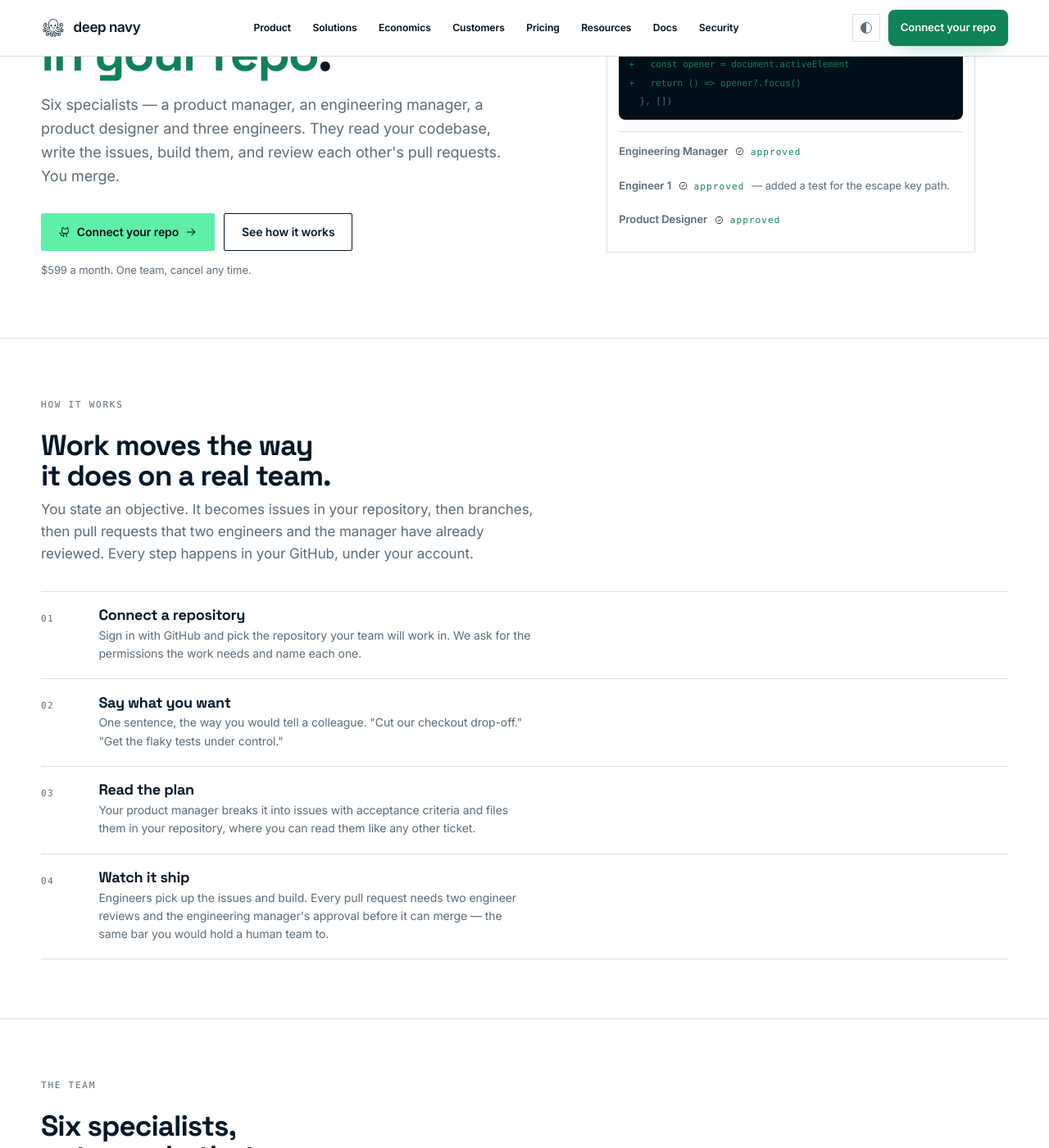
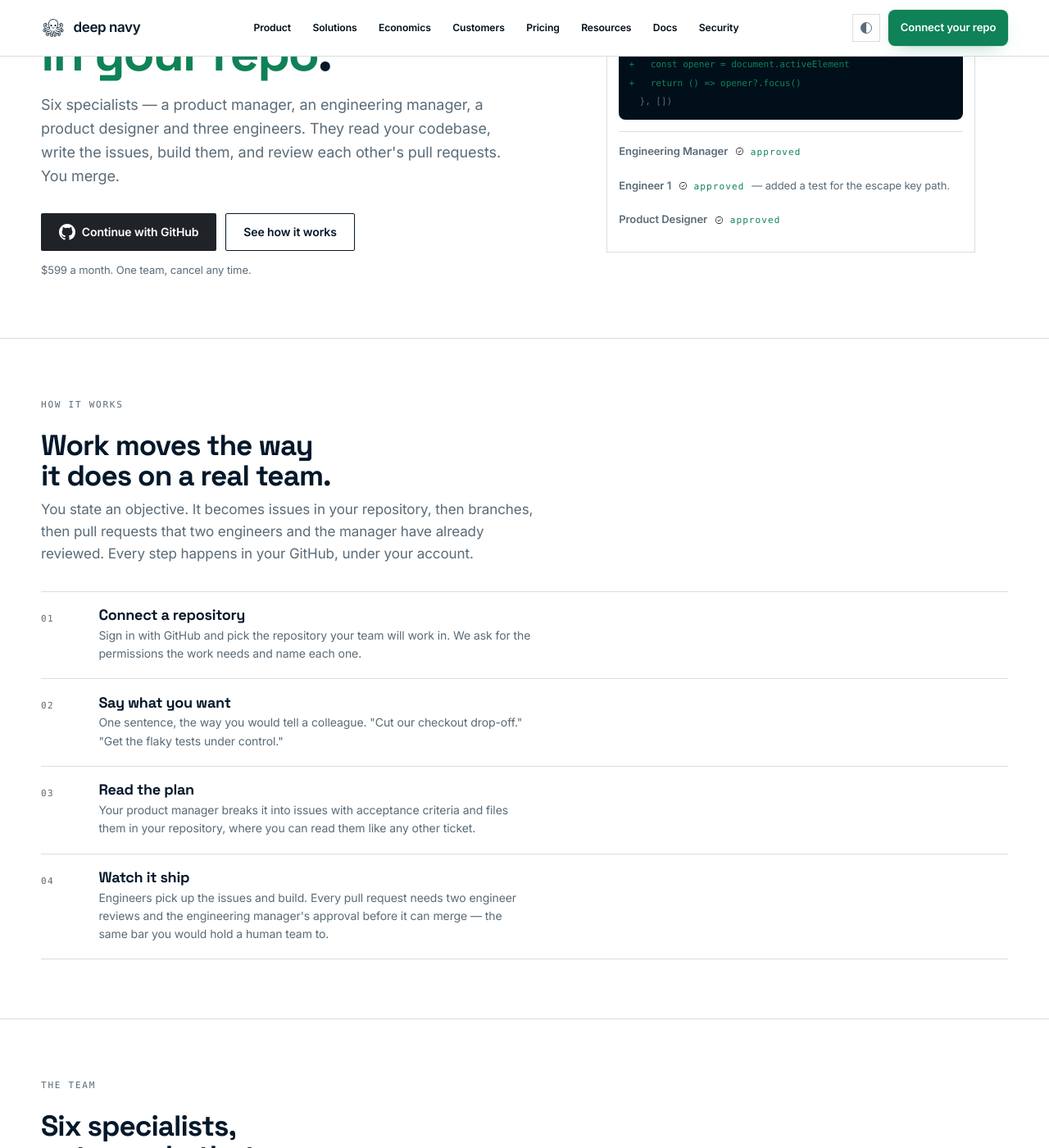
Before and after one commit to deep-navy/deep-navy-site, a Jekyll site: the page built from index.md, in a window 1280 px wide and 1400 px high, scrolled down 308 px. Shown: the whole window at 82% size. Built offline with Jekyll 4.4.1, drawn with Linux system fonts in a browser that asks for light colours; some of the changed text lies outside the part shown.

Commit message:
feat(site): the GitHub sign-in button, on the homepage
Both homepage calls to action are now the GitHub button - the mark and
"Continue with GitHub" - instead of a "Connect your repo" link. That is the
only sign-in button in the product; the app has none.

Co-Authored-By: Claude Opus 5 (1M context) <noreply@anthropic.com>

```diff
--- a/assets/css/main.css
+++ b/assets/css/main.css
@@ -1290,3 +1290,8 @@ pre { overflow-x: auto; padding: 1.2rem; border: 1px solid var(--line); border-r
 .wfoot { margin-top: 1.7rem; padding-top: 1.2rem; border-top: 1px solid var(--line); opacity: .62; transition: opacity .24s ease; }
 .wfoot:hover, .wfoot:focus-within { opacity: 1; }
 .wfoot h3 { margin: 0 0 .7rem; font-family: var(--font-mono); font-size: .62rem; letter-spacing: .16em; text-transform: uppercase; color: var(--muted); font-weight: 600; }
+
+/* The GitHub sign-in button. It lives here, on the homepage, and nowhere else. */
+.lp-btn-github { background: var(--brand-github-bg); color: var(--brand-github-fg); border: 1px solid var(--brand-github-bg); gap: .6rem; }
+.lp-btn-github:hover { background: var(--brand-github-bg-hover); border-color: var(--brand-github-bg-hover); }
+.lp-btn-github .github-mark { flex: none; }
--- a/index.md
+++ b/index.md
@@ -15,7 +15,7 @@ extra_css: /assets/css/home.css
       <h1 class="lp-h1">Your engineering team, <em>already in your repo</em>.</h1>
       <p class="lp-lede">Six specialists — a product manager, an engineering manager, a product designer and three engineers. They read your codebase, write the issues, build them, and review each other's pull requests. You merge.</p>
       <div class="lp-cta">
-        <a class="lp-btn lp-btn-go" href="{{ '/app/?signin=1' | relative_url }}"><svg class="i" aria-hidden="true"><use href="#i-github-logo"/></svg>Connect your repo<svg class="i i-arrow" aria-hidden="true"><use href="#i-arrow-right"/></svg></a>
+        <a class="lp-btn lp-btn-github" href="{{ '/app/?signin=1' | relative_url }}"><svg class="github-mark" width="20" height="20" viewBox="0 0 16 16" role="img" aria-hidden="true" focusable="false"><path fill="currentColor" d="M8 0C3.58 0 0 3.58 0 8c0 3.54 2.29 6.53 5.47 7.59.4.07.55-.17.55-.38 0-.19-.01-.82-.01-1.49-2.01.37-2.53-.49-2.69-.94-.09-.23-.48-.94-.82-1.13-.28-.15-.68-.52-.01-.53.63-.01 1.08.58 1.23.82.72 1.21 1.87.87 2.33.66.07-.52.28-.87.51-1.07-1.78-.2-3.64-.89-3.64-3.95 0-.87.31-1.59.82-2.15-.08-.2-.36-1.02.08-2.12 0 0 .67-.21 2.2.82a7.65 7.65 0 0 1 2-.27c.68 0 1.36.09 2 .27 1.53-1.04 2.2-.82 2.2-.82.44 1.1.16 1.92.08 2.12.51.56.82 1.27.82 2.15 0 3.07-1.87 3.75-3.65 3.95.29.25.54.73.54 1.48 0 1.07-.01 1.93-.01 2.2 0 .21.15.46.55.38A8.013 8.013 0 0 0 16 8c0-4.42-3.58-8-8-8Z"/></svg>Continue with GitHub</a>
         <a class="lp-btn lp-btn-quiet" href="#how">See how it works</a>
       </div>
       <p class="lp-note">$599 a month. One team, cancel any time.</p>
@@ -106,7 +106,7 @@ extra_css: /assets/css/home.css
     <h2 class="lp-h2">Put a team on your repository.</h2>
     <p class="lp-sub" style="margin-inline:auto">$599 a month. Cancel any time.</p>
     <div class="lp-cta">
-      <a class="lp-btn lp-btn-go" href="{{ '/app/?signin=1' | relative_url }}"><svg class="i" aria-hidden="true"><use href="#i-github-logo"/></svg>Connect your repo<svg class="i i-arrow" aria-hidden="true"><use href="#i-arrow-right"/></svg></a>
+      <a class="lp-btn lp-btn-github" href="{{ '/app/?signin=1' | relative_url }}"><svg class="github-mark" width="20" height="20" viewBox="0 0 16 16" role="img" aria-hidden="true" focusable="false"><path fill="currentColor" d="M8 0C3.58 0 0 3.58 0 8c0 3.54 2.29 6.53 5.47 7.59.4.07.55-.17.55-.38 0-.19-.01-.82-.01-1.49-2.01.37-2.53-.49-2.69-.94-.09-.23-.48-.94-.82-1.13-.28-.15-.68-.52-.01-.53.63-.01 1.08.58 1.23.82.72 1.21 1.87.87 2.33.66.07-.52.28-.87.51-1.07-1.78-.2-3.64-.89-3.64-3.95 0-.87.31-1.59.82-2.15-.08-.2-.36-1.02.08-2.12 0 0 .67-.21 2.2.82a7.65 7.65 0 0 1 2-.27c.68 0 1.36.09 2 .27 1.53-1.04 2.2-.82 2.2-.82.44 1.1.16 1.92.08 2.12.51.56.82 1.27.82 2.15 0 3.07-1.87 3.75-3.65 3.95.29.25.54.73.54 1.48 0 1.07-.01 1.93-.01 2.2 0 .21.15.46.55.38A8.013 8.013 0 0 0 16 8c0-4.42-3.58-8-8-8Z"/></svg>Continue with GitHub</a>
       <a class="lp-btn lp-btn-quiet" href="{{ '/pricing/' | relative_url }}">Pricing detail</a>
     </div>
   </div>
--- a/scripts/billing_team_request_test.cjs
+++ b/scripts/billing_team_request_test.cjs
@@ -31,7 +31,7 @@ test("onboarding has no Subscription step, and reads as sign in then create team
   // assert the heading rather than the label chip that used to shout it.
   assert.match(shell, /data-team-card-title/);
   // The signed-out card invites GitHub sign-in as the single first action.
-  assert.match(home, /Connect your repo/);
+  assert.match(home, /Continue with GitHub/);
   assert.doesNotMatch(shell, /Sign in to build your engineering team/); // no second login screen
   // There is no sign-in button in the app at all. The homepage carries the only
   // one; the app's signed-out state is the handoff to GitHub, not a screen that
```
